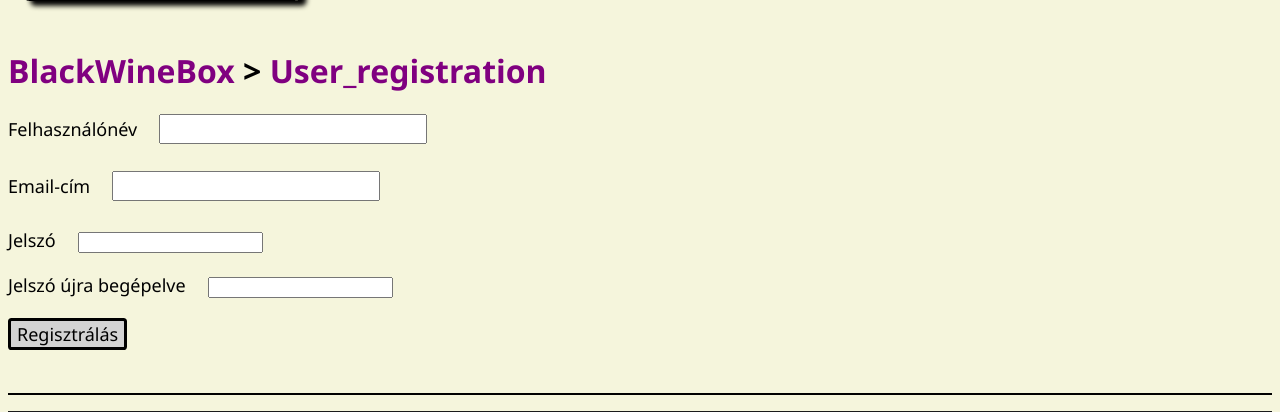
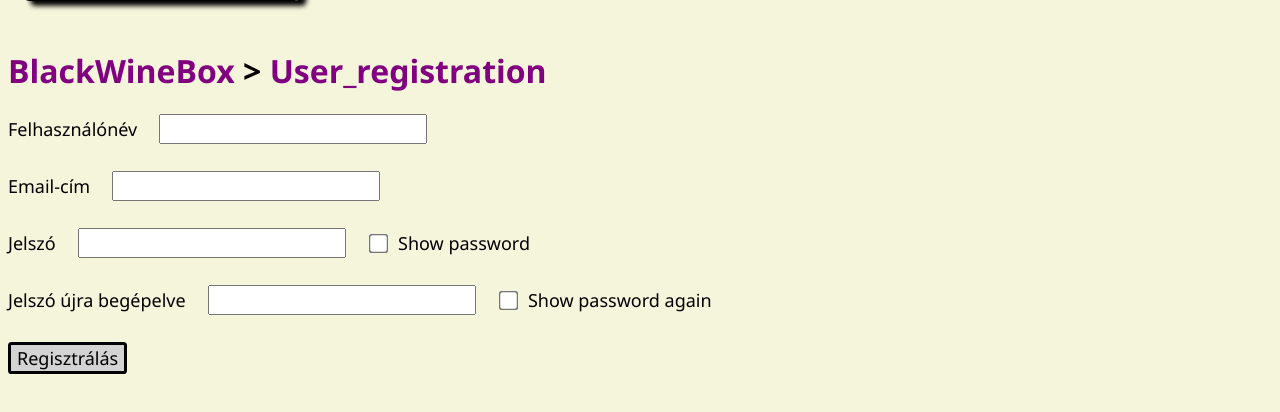
Before and after one commit to Karesz0411/BlackWineBox, a PHP site: a page that uses views/abstract_view.php in a window 1280 px wide. Shown: the part 562-974 px from the top of the page. Run offline with PHP 8.4, Linux system fonts and the light colour scheme; data that the repository does not hold is empty; some libraries are stand-ins or nearby versions.

Commit message:
Made something
Made some css, js, commented out two script "includes" from abstract_view.php

```diff
--- a/css/index.css
+++ b/css/index.css
@@ -105,13 +105,13 @@ select, select>option
     font-family: 'Segoe UI', Tahoma, Geneva, Verdana, sans-serif;
 }
 
-.list_container>ol, .list_container>ul
+.list_container ol, .list_container ul
 {
     margin-left: 1em;
     padding: 1em;
 }
 
-.list_container>ol li, .list_container>ul li
+.list_container ol li, .list_container ul li
 {
     width: fit-content;
     color: darkblue;
@@ -128,7 +128,7 @@ select, select>option
     list-style-type: '‣ ';
 }
 
-.list_container>ol li:hover, .list_container>ul li:hover
+.list_container ol li:hover, .list_container ul li:hover
 {
     background-color: rgb(194, 178, 128, 0.5);
     border-left: 0.1em solid rgba(0, 0, 0, 0.5);
@@ -137,8 +137,13 @@ select, select>option
     transition: background-color 0.2s ease;
 }
 
-form>label, form>input[type="text"], form>input[type="textarea"], form>input[type="submit"]
+form label, form input[type="text"], form input[type="textarea"], form input[type="password"], form input[type="submit"]
 {
     font-family: 'Segoe UI', Tahoma, Geneva, Verdana, sans-serif;
     font-size: large;
 }
+
+form input[type="checkbox"]
+{
+    transform: scale(1.5);
+}
--- /dev/null
+++ b/script/index.js
@@ -0,0 +1,11 @@
+function showPassword(input_reference)
+{
+    if ( input_reference.type === "password" )
+    {
+        input_reference.type = 'text';
+    }
+    else
+    {
+        input_reference.type = 'password';
+    }
+}
--- a/views/abstract_view.php
+++ b/views/abstract_view.php
@@ -21,8 +21,9 @@
 
 					<link rel="stylesheet" href="/css/index.css" type="text/css" />
 
-					<script language="JavaScript" type="text/javascript" src="/js/jquery.min.js"></script>
-					<script language="JavaScript" type="text/javascript" src="/js/index.js"></script>
+					<!--<script language="JavaScript" type="text/javascript" src="/js/jquery.min.js"></script>
+					<script language="JavaScript" type="text/javascript" src="/js/index.js"></script>-->
+					<script language="JavaScript" type="text/javascript" src="/script/index.js"></script>
 				</head>
 
 				<body id="main">
--- a/views/user_login_view.php
+++ b/views/user_login_view.php
@@ -18,8 +18,10 @@
 					<input
 						name="password"
 						type="password"
+						id="ulp"
 						value="<?php echo($user_do->password); ?>"
 					/>
+					<input type="checkbox" name="show_password" onclick="showPassword(document.getElementById('ulp'));"><label for="show_password">Show password</label>
 					<br />
 					<input name="login" type="submit" value="Bejelentkezés"/>
 				</form>
--- a/views/user_registration_view.php
+++ b/views/user_registration_view.php
@@ -35,10 +35,12 @@
 						<input name="email" type="text" value="<?php echo($user_do->email); ?>" />
 					<br />
 					<label for="password">Jelszó</label>
-						<input name="password" type="password" value="<?php echo($user_do->password); ?>" />
+						<input name="password" type="password" id="urp" value="<?php echo($user_do->password); ?>" />
+						<input type="checkbox" name="show_password" onclick="showPassword(document.getElementById('urp'));"><label for="show_password">Show password</label>
 					<br />
 					<label for="password_again">Jelszó újra begépelve</label>
-						<input name="password_again" type="password" value="<?php echo($user_do->password_again); ?>" />
+						<input name="password_again" type="password" id="urpa" value="<?php echo($user_do->password_again); ?>" />
+						<input type="checkbox" name="show_password_again" onclick="showPassword(document.getElementById('urpa'));"><label for="show_password_again">Show password again</label>
 					<br />
 						<input name="registration" type="submit" value="Regisztrálás"/>
 				</form>
```
